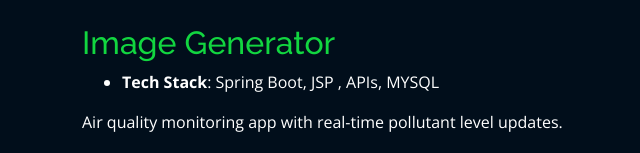
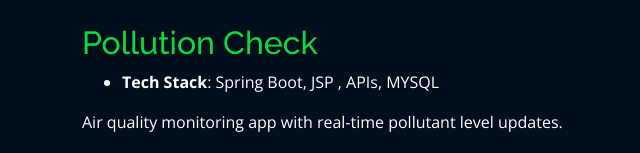
Before and after one commit to prince1901/prince_portfolio, a plain HTML site: page projects/iras.html in a window 1280 px wide. Shown: the top 153 px of the page, without its empty margins (3-643 px from the left). Drawn offline with nearby package versions, Linux system fonts and the light colour scheme; files whose address does not match are found by name.

Commit message:
Update iras.html

```diff
--- a/projects/iras.html
+++ b/projects/iras.html
@@ -43,7 +43,7 @@
 
             <div class="col-lg-12 portfolio-info">
               <br>
-              <h2 style="color:#12d640">Image Generator</h2>
+              <h2 style="color:#12d640">Pollution Check</h2>
               <ul>
                 <li><strong>Tech Stack</strong>: Spring Boot, JSP , APIs, MYSQL</li>
               </ul>
```
